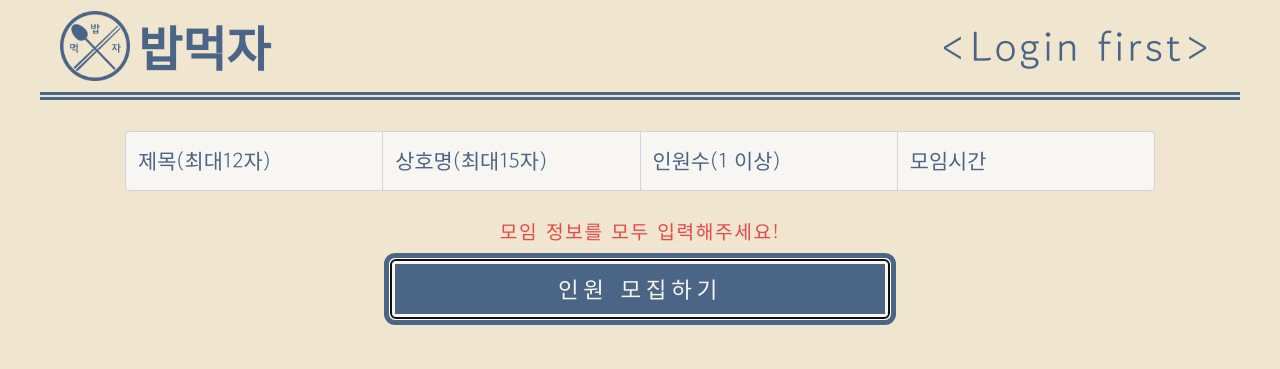
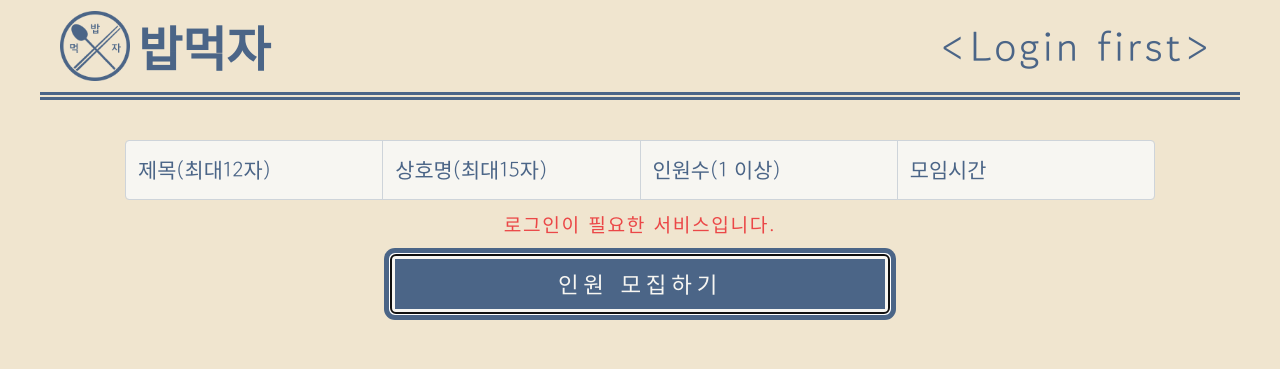
Before and after one commit to KORJaeyoungKim/eattogether, a Flask app: page / in a window 1280 px wide, after a click on "인원 모집하기". Shown: the top 369 px of the page. Run offline with Flask 2, Linux system fonts and the light colour scheme; data that the repository does not hold is empty; some libraries are stand-ins or nearby versions.

Commit message:
jinja2를 이용한 카드 렌더링 기능구현, 마지막 디자인 수정, 파비콘 추가

```diff
--- a/app.py
+++ b/app.py
@@ -30,15 +30,15 @@ SECRET_KEY = 'SPARTA'
 @app.route('/')
 def home():
     token_receive = request.cookies.get('mytoken')
-
+    card_list = list(db.cards.find({}, {'_id': False}))
     if token_receive is None:
         status = 0
         user_id = None
-        return render_template('index.html', status=status, user_id=user_id)
+        return render_template('index.html', status=status, user_id=user_id, cards=card_list)
     else:
         payload = jwt.decode(token_receive, SECRET_KEY, algorithms=['HS256'])
         user_id = payload['id']
-        return render_template('index.html', status=1, user_id=user_id)
+        return render_template('index.html', status=1, user_id=user_id, cards=card_list)
 
 @app.route('/signup')
 def signup():
@@ -63,8 +63,8 @@ def sign_in():
             'id': id_receive,
             # 'exp': datetime.utcnow() + timedelta(seconds=60 * 60 * 24)  # 로그인 24시간 유지
         }
-        token = jwt.encode(payload, SECRET_KEY, algorithm='HS256')
-        #token = jwt.encode(payload, SECRET_KEY, algorithm='HS256').decode('utf-8')
+        # token = jwt.encode(payload, SECRET_KEY, algorithm='HS256')
+        token = jwt.encode(payload, SECRET_KEY, algorithm='HS256').decode('utf-8')
         #ec2 서버에서 json이 안날아가는 오류 수정하기위해 decode['utf-8] 붙여야함
 
         return jsonify({'result': 'success', 'token': token})
@@ -78,39 +78,36 @@ def people_join():
     token_receive = request.cookies.get('mytoken')
     payload = jwt.decode(token_receive, SECRET_KEY, algorithms=['HS256'])
     check = bool(db.join.find_one({"number": number_receive,'id':payload['id']}))
-    host = db.cards.find_one({"index": int(number_receive)})['leaderId']
+    card = db.cards.find_one({"index": int(number_receive)})
     if check:
         return jsonify({'msg': '이미 신청하셨습니다.'})
-    elif host == payload['id']:
+    elif card['leaderId'] == payload['id']:
         return jsonify({'msg': '주최자는 신청할수 없습니다.'})
     else:
         doc = {
             'number': number_receive,
             'id': payload['id']
         }
+        current_count = card['count']
+        db.cards.update_one({"index": int(number_receive)},{'$set':{'count': current_count+1}})
         db.join.insert_one(doc)
         return jsonify({'msg': '신청 완료!'})
 
 
-@app.route("/posts", methods=["get"])
-def render_cards():
-    card_list = list(db.cards.find({}, {'_id': False}))
-    for el in card_list:
-        idx = str(el['index'])
-        guest_count = len(list(db.join.find({'number':idx}, {'_id': False})))
-        el['count'] = guest_count
-    return jsonify({'cards': card_list})
+# @app.route("/posts", methods=["get"])
+# def render_cards():
+#     card_list = list(db.cards.find({}, {'_id': False}))
+#     return jsonify({'cards': card_list})
 
 
 @app.route("/DataSend", methods=["get"])
-def view_cards():
+def view_detail():
     token_receive = request.cookies.get('mytoken')
     index_receice = request.args.get("index_give")
     card_info = db.cards.find_one({'index': int(index_receice)}, {'_id': False})
     guest_count = list(db.join.find({'number':index_receice}, {'_id': False}))
     check = '';
 
-    print(token_receive)
     if token_receive is not None:
         id = jwt.decode(token_receive, SECRET_KEY, algorithms=['HS256'])['id']
         if id == card_info['leaderId']:
@@ -137,48 +134,58 @@ def card_post():
 
     #모임 등록한 사람의 token값을 가져와서 ID를 꺼내오는 부분
     token_receive = request.cookies.get('mytoken')
-    payload = jwt.decode(token_receive, SECRET_KEY, algorithms=['HS256'])
 
-    #각 카드별 index저장을 위한 코드
-    cardList_length = len(list(db.cards.find({}, {'_id': False})))
-    card_index = cardList_length + 1
+    #로그인하지 않은 유저의 글쓰기를 막기위한 if
+    if token_receive is not None:
+        id = jwt.decode(token_receive, SECRET_KEY, algorithms=['HS256'])['id']
 
-    #<--이미지 크롤링 코드 시작 -->
-    options = webdriver.ChromeOptions()
-    options.add_argument('headless')
-    options.add_argument('window-size=1920x1080')
-    options.add_argument("--disable-gpu")
-    options.add_argument(
-        "user-agent=Mozilla/5.0 (Macintosh; Intel Mac OS X 10_12_6) AppleWebKit/537.36 (KHTML, like Gecko) Chrome/61.0.3163.100 Safari/537.36")
-    driver = webdriver.Chrome('chromedriver', options=options)
-    #driver = webdriver.Chrome(executable_path='/home/ubuntu/eattogether/chromedriver', options=options)
-    #ec2에서 크롬드라이버 경로를 잡지 못해서 절대경로를 사용해서 chromedriver 잡아줘야함
-    driver.get("https://www.google.co.kr/imghp?hl=ko&tab=wi&authuser=0&ogbl")
-    elem = driver.find_element(By.NAME, "q")  # 구글 검색창 선택
-    elem.send_keys(place_receive)  # 검색창에 검색할 내용(name)넣기
-    elem.send_keys(Keys.RETURN)  # 검색할 내용을 넣고 enter를 치는것!
-    driver.implicitly_wait(2)
-    driver.find_element(By.XPATH,
-                        '/html/body/div[2]/c-wiz/div[3]/div[1]/div/div/div/div[1]/div[1]/span/div[1]/div[1]/div[1]/a[1]/div[1]/img').click()
-    time.sleep(1)
-    imgUrl = driver.find_element(By.XPATH,
-                                 '/html/body/div[2]/c-wiz/div[3]/div[2]/div[3]/div/div/div[3]/div[2]/c-wiz/div/div[1]/div[1]/div[3]/div/a/img').get_attribute(
-        "src")
-    driver.quit()
-    #<--이미지 크롤링 코드 끝-->
+        #각 카드별 index저장을 위한 코드
+        cardList_length = len(list(db.cards.find({}, {'_id': False})))
+        card_index = cardList_length + 1
 
-    obj = {
-        'title': title_receive,
-        'img': imgUrl,
-        'place': place_receive,
-        'people': people_receive,
-        'time': time_receive,
-        'index': card_index,
-        'leaderId' : payload['id']
-    }
-    db.cards.insert_one(obj);
+        #<--이미지 크롤링 코드 시작 -->
+        options = webdriver.ChromeOptions()
+        options.add_argument('headless')
+        options.add_argument('window-size=1920x1080')
+        options.add_argument("--disable-gpu")
+        options.add_argument(
+            "user-agent=Mozilla/5.0 (Macintosh; Intel Mac OS X 10_12_6) AppleWebKit/537.36 (KHTML, like Gecko) Chrome/61.0.3163.100 Safari/537.36")
+        # driver = webdriver.Chrome('chromedriver', options=options)
+        driver = webdriver.Chrome(executable_path='/home/ubuntu/eattogether/chromedriver', options=options)
+        #ec2에서 크롬드라이버 경로를 잡지 못해서 절대경로를 사용해서 chromedriver 잡아줘야함
+        driver.get("https://www.google.co.kr/imghp?hl=ko&tab=wi&authuser=0&ogbl")
+        elem = driver.find_element(By.NAME, "q")  # 구글 검색창 선택
+        elem.send_keys(place_receive)  # 검색창에 검색할 내용(name)넣기
+        elem.send_keys(Keys.RETURN)  # 검색할 내용을 넣고 enter를 치는것!
+        driver.implicitly_wait(2)
+        driver.find_element(By.XPATH,
+                            '/html/body/div[2]/c-wiz/div[3]/div[1]/div/div/div/div[1]/div[1]/span/div[1]/div[1]/div[1]/a[1]/div[1]/img').click()
+        time.sleep(1)
+        imgUrl = driver.find_element(By.XPATH,
+                                     '/html/body/div[2]/c-wiz/div[3]/div[2]/div[3]/div/div/div[3]/div[2]/c-wiz/div/div[1]/div[1]/div[3]/div/a/img').get_attribute(
+            "src")
+        driver.quit()
+        #<--이미지 크롤링 코드 끝-->
 
-    return jsonify({'msg': '로딩 성공!'})
+        obj = {
+            'title': title_receive,
+            'img': imgUrl,
+            'place': place_receive,
+            'people': people_receive,
+            'time': time_receive,
+            'index': card_index,
+            'leaderId' : id,
+            'count' : 0
+        }
+        db.cards.insert_one(obj);
+
+        return jsonify({'msg': '로딩 성공!', 'status': 1})
+    else:
+        return jsonify({'msg': '로그인이 필요한 서비스입니다.', 'status': 0})
+
+
+
+
 
 @app.route('/login', methods=['POST'])
 def sign_up():
--- a/templates/index.html
+++ b/templates/index.html
@@ -6,6 +6,13 @@
       name="viewport"
       content="width=device-width, initial-scale=1, shrink-to-fit=no"
     />
+    <meta property="og:title" content="밥먹자!" />
+    <meta property="og:description" content='맛있는건 같이 먹으면 더 맛있다!' />
+    <meta
+      property="og:image"
+      content='../static/Logo-icon.png'
+    />
+    <link rel="icon" href="../static/fabicon.png">
 
     <link
       href="https://cdn.jsdelivr.net/npm/bootstrap@5.0.2/dist/css/bootstrap.min.css"
@@ -26,7 +33,7 @@
       crossorigin="anonymous"
     ></script>
 
-    <title>스파르타 피디아</title>
+    <title>다같이-밥먹자!</title>
 
     <link
       href="https://fonts.googleapis.com/css2?family=Gowun+Dodum&display=swap"
@@ -37,11 +44,19 @@
       * {
         font-family: "Gowun Dodum", sans-serif;
         box-sizing: border-box;
+        -webkit-touch-callout: none;
+        -webkit-user-select: none;
+        -khtml-user-select: none;
+        -moz-user-select: none;
+        -ms-user-select: none;
+        user-select: none;
+
       }
 
       #page-logo {
         display: flex;
         align-items: center;
+        cursor: pointer;
       }
 
       #page-logo img {
@@ -101,6 +119,36 @@
         border: none;
         z-index: 101;
         opacity: 0;
+        -webkit-animation: tracking-in-shrink 0.5s
+          cubic-bezier(0.215, 0.61, 0.355, 1) reverse both;
+        animation: tracking-in-shrink 0.5s cubic-bezier(0.215, 0.61, 0.355, 1)
+          reverse both;
+
+      }
+
+      @-webkit-keyframes tracking-in-shrink {
+        0% {
+          letter-spacing: -0.5em;
+          opacity: 0;
+        }
+        40% {
+          opacity: 0.6;
+        }
+        100% {
+          opacity: 1;
+        }
+      }
+      @keyframes tracking-in-shrink {
+        0% {
+          letter-spacing: -0.5em;
+          opacity: 0;
+        }
+        40% {
+          opacity: 0.6;
+        }
+        100% {
+          opacity: 1;
+        }
       }
 
       #logout-btn button:hover {
@@ -160,6 +210,71 @@
         border: none;
       }
 
+      .wobble-hor-bottom {
+	      -webkit-animation: wobble-hor-bottom 0.8s both;
+	      animation: wobble-hor-bottom 0.8s both;
+      }
+
+      @-webkit-keyframes wobble-hor-bottom {
+        0%,
+        100% {
+          -webkit-transform: translateX(0%);
+                  transform: translateX(0%);
+          -webkit-transform-origin: 50% 50%;
+                  transform-origin: 50% 50%;
+        }
+        15% {
+          -webkit-transform: translateX(-30px) rotate(-6deg);
+                  transform: translateX(-30px) rotate(-6deg);
+        }
+        30% {
+          -webkit-transform: translateX(15px) rotate(6deg);
+                  transform: translateX(15px) rotate(6deg);
+        }
+        45% {
+          -webkit-transform: translateX(-15px) rotate(-3.6deg);
+                  transform: translateX(-15px) rotate(-3.6deg);
+        }
+        60% {
+          -webkit-transform: translateX(9px) rotate(2.4deg);
+                  transform: translateX(9px) rotate(2.4deg);
+        }
+        75% {
+          -webkit-transform: translateX(-6px) rotate(-1.2deg);
+                  transform: translateX(-6px) rotate(-1.2deg);
+        }
+      }
+
+      @keyframes wobble-hor-bottom {
+        0%,
+        100% {
+          -webkit-transform: translateX(0%);
+                  transform: translateX(0%);
+          -webkit-transform-origin: 50% 50%;
+                  transform-origin: 50% 50%;
+        }
+        15% {
+          -webkit-transform: translateX(-30px) rotate(-6deg);
+                  transform: translateX(-30px) rotate(-6deg);
+        }
+        30% {
+          -webkit-transform: translateX(15px) rotate(6deg);
+                  transform: translateX(15px) rotate(6deg);
+        }
+        45% {
+          -webkit-transform: translateX(-15px) rotate(-3.6deg);
+                  transform: translateX(-15px) rotate(-3.6deg);
+        }
+        60% {
+          -webkit-transform: translateX(9px) rotate(2.4deg);
+                  transform: translateX(9px) rotate(2.4deg);
+        }
+        75% {
+          -webkit-transform: translateX(-6px) rotate(-1.2deg);
+                  transform: translateX(-6px) rotate(-1.2deg);
+        }
+      }
+
       #wrap {
         display: flex;
         flex-direction: column;
@@ -171,7 +286,7 @@
       }
 
       #recruit-section {
-        margin: 25px 0 20px 0;
+        margin: 17px 0 17px 0;
         display: flex;
         flex-direction: column;
         justify-content: space-evenly;
@@ -179,12 +294,12 @@
         max-width: 95%;
         width: 1030px;
         min-width: 1030px;
-        height: 200px;
+        height: 220px;
       }
 
       #recruit-section .input-group {
         height: 60px;
-        margin-bottom: 20px;
+        margin-bottom: 31px;
       }
 
       #recruit-section .input-group input {
@@ -197,6 +312,8 @@
         font-size: 1.3rem;
       }
       #warningMsg {
+        position: absolute;
+        top: 210px;
         font-size: 1.2rem;
         letter-spacing: 0.1rem;
         color: #eb4747;
@@ -593,12 +712,8 @@
     <script>
       $(document).ready(function () {
         resetInput();
-        renderCard();
       });
 
-      $("#page-logo").click(function () {
-        window.location.reload();
-      });
       function DataSend(idx) {
         $("#detailCard").empty();
         $.ajax({
@@ -664,56 +779,56 @@
           },
         });
       }
+      //jinja2를 이용하여 카드를 붙여넣어서 필요없어짐.
+      // function renderCard() {
+      //   $.ajax({
+      //     type: "GET",
+      //     url: "/posts",
+      //     data: {},
+      //     success: function (response) {
+      //       let row = response.cards;
+      //       row.forEach((element) => {
+      //         let title = element.title;
+      //         let img = element.img;
+      //         let place = element.place;
+      //         let people = element.people;
+      //         let time = element.time;
+      //         let count = element.count;
 
-      function renderCard() {
-        $.ajax({
-          type: "GET",
-          url: "/posts",
-          data: {},
-          success: function (response) {
-            let row = response.cards;
-            row.forEach((element) => {
-              let title = element.title;
-              let img = element.img;
-              let place = element.place;
-              let people = element.people;
-              let time = element.time;
-              let count = element.count;
-
-              let cardHtml = `
-                <div class="col" onclick="DataSend(${element.index})">
-                  <div
-                    class="hover-layer"
-                    data-bs-toggle="modal"
-                    data-bs-target="#exampleModal"
-                  >
-                  <span class="hover-btn">신청하러 가기!</span>
-                  </div>
-                  <div class="card text-center">
-                    <div class="card-body">
-                      <h5 class="card-title">${title}</h5>
-                      <div class="container">
-                        <img src='${img}' alt='가게사진' />
-                        <div class="place-name">${place}</div>
-                      </div>
-                      <div class="bottom-container">
-                        <p class="card-text">
-                          <span>모임시간</span>
-                          <span>${time}</span>
-                        </p>
-                        <div class="people-stat">
-                          <img src="../static/group-icon.png" alt="icon" />
-                          ${count}/${people}
-                        </div>
-                      </div>
-                    </div>
-                  </div>
-              `;
-              $(".row").append(cardHtml);
-            });
-          },
-        });
-      }
+      //         let cardHtml = `
+      //           <div class="col" onclick="DataSend(${element.index})">
+      //             <div
+      //               class="hover-layer"
+      //               data-bs-toggle="modal"
+      //               data-bs-target="#exampleModal"
+      //             >
+      //             <span class="hover-btn">신청하러 가기!</span>
+      //             </div>
+      //             <div class="card text-center">
+      //               <div class="card-body">
+      //                 <h5 class="card-title">${title}</h5>
+      //                 <div class="container">
+      //                   <img src='${img}' alt='가게사진' />
+      //                   <div class="place-name">${place}</div>
+      //                 </div>
+      //                 <div class="bottom-container">
+      //                   <p class="card-text">
+      //                     <span>모임시간</span>
+      //                     <span>${time}</span>
+      //                   </p>
+      //                   <div class="people-stat">
+      //                     <img src="../static/group-icon.png" alt="icon" />
+      //                     ${count}/${people}
+      //                   </div>
+      //                 </div>
+      //               </div>
+      //             </div>
+      //         `;
+      //         $(".row").append(cardHtml);
+      //       });
+      //     },
+      //   });
+      // }
 
       function resetInput() {
         for (i = 0; i <= 3; i++) {
@@ -725,30 +840,39 @@
           }
         }
       }
-
+      $('#page-logo').on({
+        click: function() {
+          console.log('done')
+          window.location.reload();
+        }
+      })
       function cardPosting() {
         let title = $("#title-input").val();
         let place = $("#place-input").val();
         let people = $("#people-input").val();
         let time = $("#time-input").val();
         let userToken = document.cookie;
-        if (title == "" || place == "" || people == "" || time == "") {
-          if ($("#warningMsg")[0] == undefined) {
-            setTimeout(function () {
-              let warningMsg = document.createElement("span");
-              warningMsg.appendChild(
-                document.createTextNode("모임 정보를 모두 입력해주세요!")
-              );
-              $("#recruit-section")[0].insertBefore(
-                warningMsg,
-                $("#recruit-btn")[0]
-              );
-              $("#recruit-section > span")[0].setAttribute("id", "warningMsg");
-            }, 600);
-          }
+
+        if (userToken == '') {
+          setTimeout(function () {
+            $('#warningMsg')[0].innerText = '로그인이 필요한 서비스입니다.'
+          }, 600);
 
           setTimeout(function () {
-            console.log("Executed after 1 second");
+            $("#staticBackdrop .btn-close").trigger("click");
+            $('#username').removeClass('wobble-hor-bottom')
+            setTimeout(() => {
+              $('#username').addClass('wobble-hor-bottom')
+            }, 100);
+          }, 500);
+          return;
+        }
+        if (title == "" || place == "" || people == "" || time == "") {
+          setTimeout(function () {
+            $('#warningMsg')[0].innerText = '필수정보를 모두 입력해주세요!'
+          }, 600);
+
+          setTimeout(function () {
             $("#staticBackdrop .btn-close").trigger("click");
           }, 500);
           return;
@@ -769,7 +893,6 @@
         });
       }
 
-      function close_card() {}
 
       function numberMaxLength(e) {
         if (e.value.length > e.maxLength) {
```
Also changed, not shown: other parts of templates/index.html (+45 -4 lines), templates/login.html (+85 -52 lines), static/fabicon.png (added).
